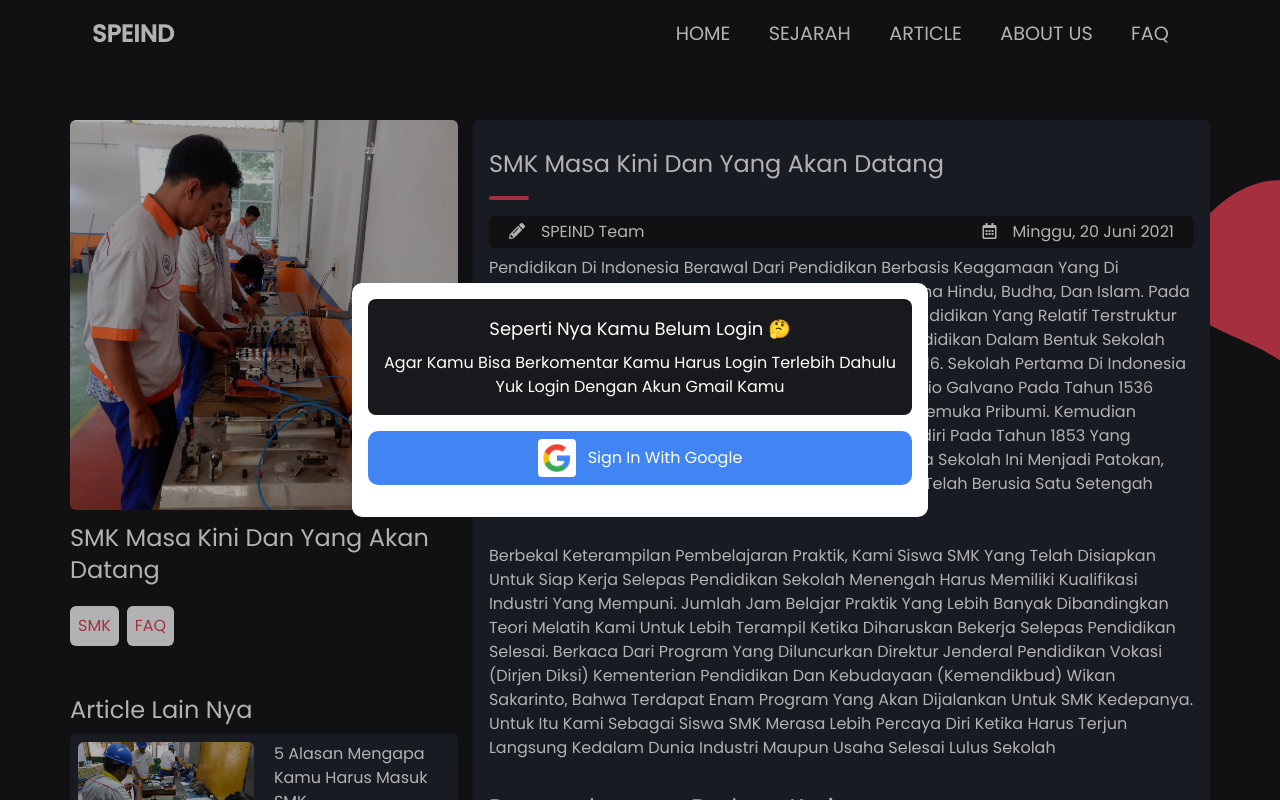
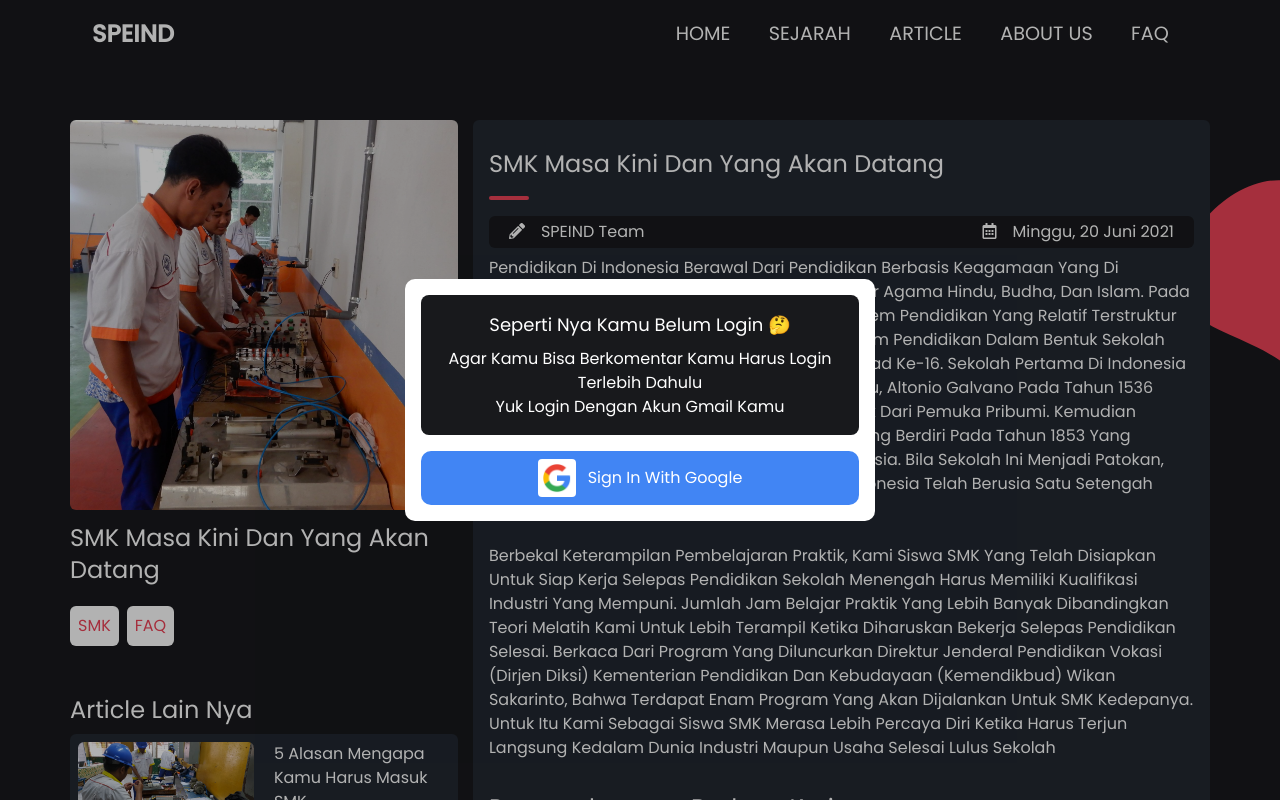
Before and after one commit to gkyla/speind, a Vue app: page /article/smk-masa-kini-dan-yang-akan-datang in a window 1280 px wide. Shown: the top 800 px of the page. Built offline with nearby package versions, Linux system fonts and the light colour scheme.

Commit message:
add max-width to the login modal

```diff
--- a/src/views/ArticleDetail.vue
+++ b/src/views/ArticleDetail.vue
@@ -232,7 +232,7 @@
             gap-3
             items-center
             justify-center
-            my-4
+            mt-4
           "
         >
           <div class="bg-white inline-block rounded p-1">
@@ -321,6 +321,7 @@ export default {
   border-radius: 10px;
   color: black;
   padding: 1rem;
+  max-width: 470px;
 }
 
 .google-social-login {
```
